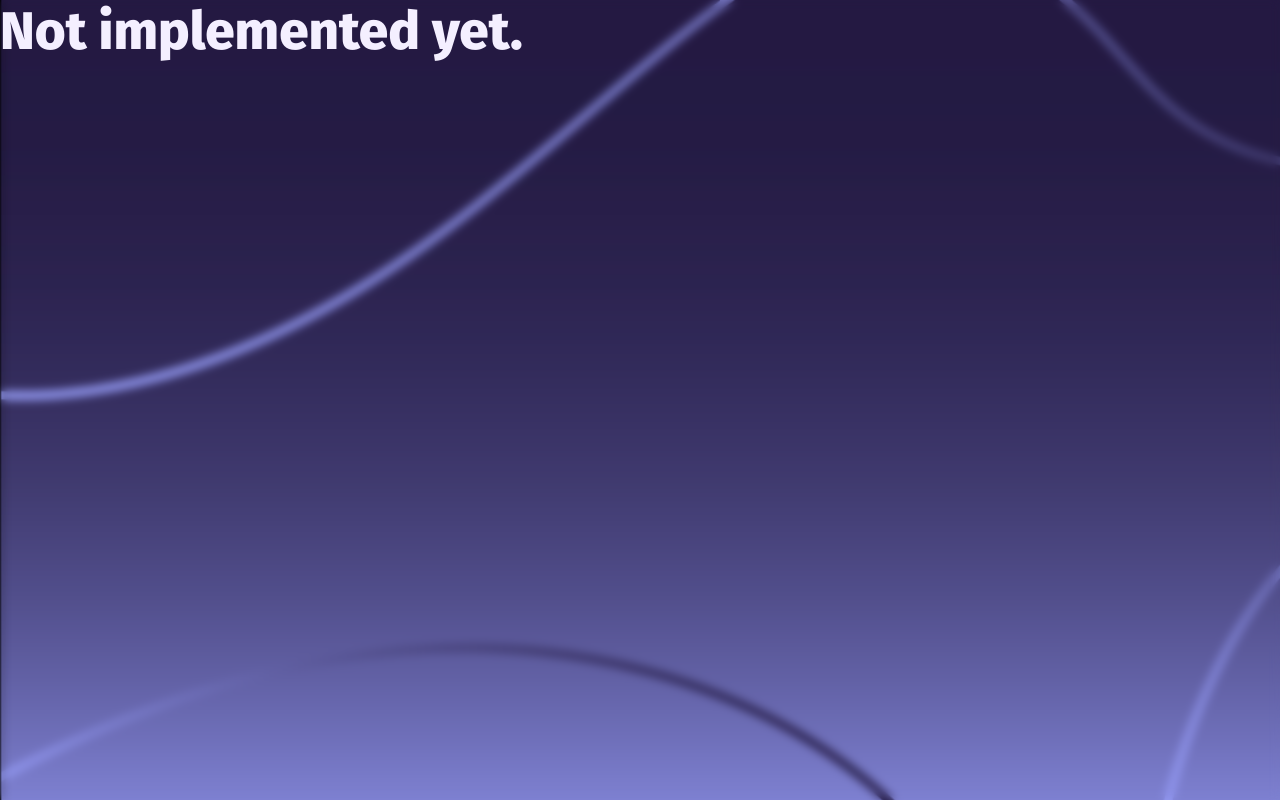
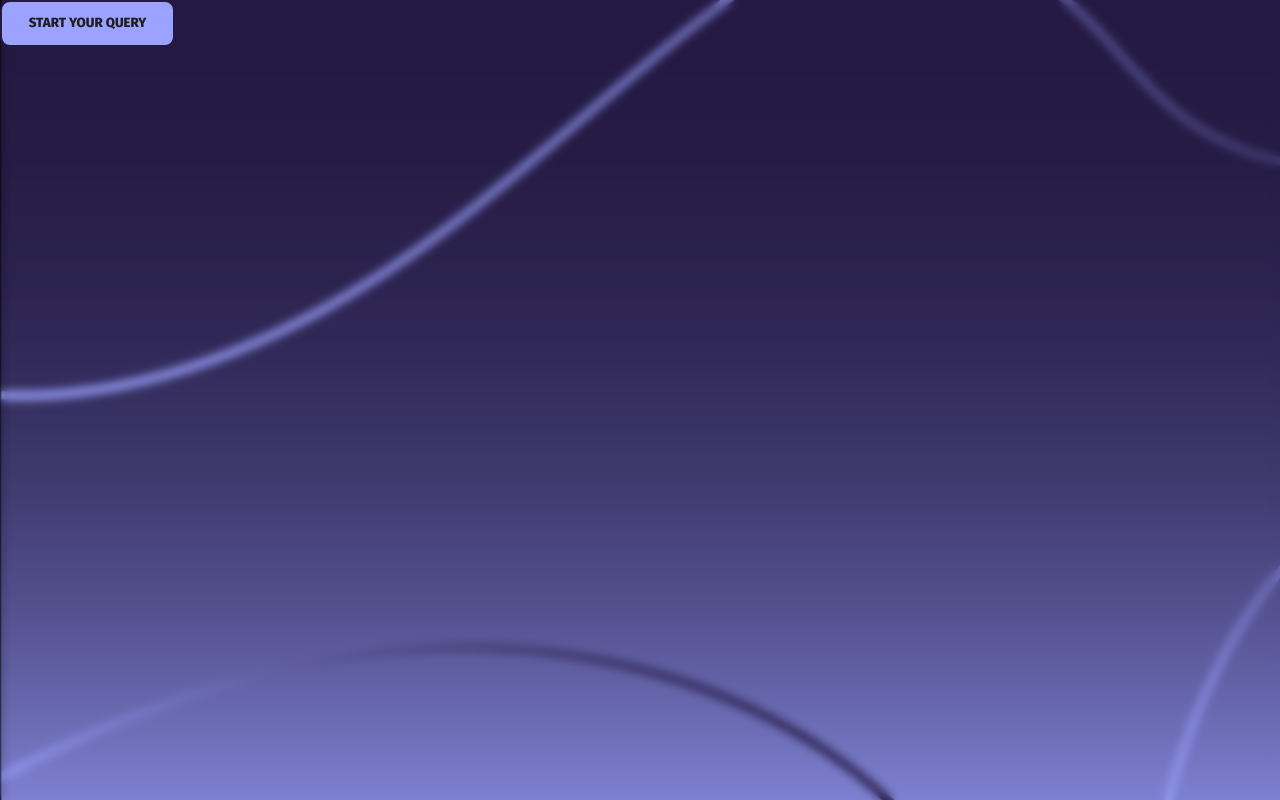
Before and after one commit to johan-jnn/select-murder, a SvelteKit app: page /play in a window 1280 px wide. Both pictures are taken after a click on the button "START THE GAME". Built offline with nearby package versions, Linux system fonts and the light colour scheme.

Commit message:
feat: scan buffer from qrcodes

```diff
--- /dev/null
+++ b/src/components/builder.svelte
@@ -0,0 +1,93 @@
+<script lang="ts">
+  import settings from '$lib/settings';
+  import Scanner from './qrcode/scanner.svelte';
+
+  let builders = $state<QRCard[]>([]);
+  let finish = $state(false);
+  let table = $state<TableCard | DeleteCard | null>(null);
+  let show_qr = $state(false);
+
+  let askFor = $state<null | 'table' | 'builder'>(null);
+  let qrmsg = $state('');
+
+  const builder_limit = parseInt(settings.get('game.max-card-per-query')!);
+
+  function reset() {
+    finish = false;
+    builders = [];
+    table = null;
+    show_qr = false;
+    askFor = null;
+    qrmsg = '';
+  }
+
+  function verifyQR(type: 'table' | 'builder', data: string): boolean {
+    qrmsg = '';
+    try {
+      var json = JSON.parse(data);
+    } catch (error) {
+      qrmsg = 'The QRCode is not valid';
+      return false;
+    }
+    if (!('type' in json && 'group' in json && 'data' in json)) {
+      qrmsg = "The QRCode is not a game's qrcode.";
+      return false;
+    }
+
+    if (type === 'table') {
+      if (!(json.type === 'table' || json.type === 'suspicion')) {
+        qrmsg = 'Please scan a table card';
+        return false;
+      }
+
+      table = json;
+    } else {
+      if (!(json.group === 'modifier' || json.type === 'table-join')) {
+        qrmsg = 'Please scan a modifier card or a join card.';
+        return false;
+      }
+
+      builders.push(json);
+    }
+    return true;
+  }
+</script>
+
+{#if askFor === null}
+  <button type="button" onclick={() => (askFor = 'table')}>Start your query</button>
+{:else if askFor === 'table'}
+  <Scanner
+    oncancel={() => (askFor = null)}
+    onscanned={(data) => verifyQR('table', data) && (askFor = 'builder')}
+    title="Scan your table's card"
+  >
+    {#snippet message()}
+      {#if qrmsg}
+        <p>{qrmsg}</p>
+      {/if}
+    {/snippet}
+  </Scanner>
+{:else if builders.length < builder_limit && !finish}
+  {#if show_qr}
+    <Scanner
+      oncancel={() => (show_qr = false)}
+      onscanned={(data) => verifyQR('builder', data) && (show_qr = false)}
+      title="Scan a modifier card."
+    >
+      {#snippet message()}
+        {#if qrmsg}
+          <p>{qrmsg}</p>
+        {/if}
+      {/snippet}
+    </Scanner>
+  {/if}
+
+  <h1>{builders.length} card of {builder_limit} scanned.</h1>
+  <button type="button" onclick={() => (show_qr = true)}>Scan your next card</button>
+  <button type="button" onclick={() => (finish = true)}>Get the result</button>
+  <button type="button" onclick={reset}>Cancel</button>
+{:else}
+  <h1>The query is ready !</h1>
+  {JSON.stringify(builders)}
+  <button type="button" onclick={reset}>Cancel</button>
+{/if}
--- a/src/components/qrcode/scanner.svelte
+++ b/src/components/qrcode/scanner.svelte
@@ -1,7 +1,7 @@
 <script lang="ts">
   import { Settings } from '$lib/settings';
   import QrScanner from 'qr-scanner';
-  import { onMount } from 'svelte';
+  import { onMount, type Snippet } from 'svelte';
 
   const preferedCamera = new Settings(window.sessionStorage).binded('prefered-camera');
 
@@ -10,12 +10,16 @@
   let camera: QrScanner.FacingMode =
     (preferedCamera.get() as QrScanner.FacingMode | null) ?? 'environment';
 
-  const {
+  let {
     oncancel = () => {},
-    onscanned = () => {}
+    onscanned = () => {},
+    message,
+    title
   }: {
     oncancel?: () => any;
     onscanned?: (content: string) => any;
+    message?: Snippet;
+    title: string;
   } = $props();
 
   function switchCam() {
@@ -27,13 +31,16 @@
   onMount(() => {
     scanner = new QrScanner(video, (result) => {
       onscanned(result);
-      scanner.stop();
     });
     scanner.setCamera(camera);
     scanner.start().catch(() => {
       alert('Your camera seems to be offline.');
       oncancel();
     });
+
+    () => {
+      scanner.stop();
+    };
   });
 </script>
 
@@ -43,7 +50,10 @@
 >
   <div class="overlay">
     <header>
-      <h2>Scan your card's QR-Code</h2>
+      <h2>{title}</h2>
+      {#if message}
+        {@render message()}
+      {/if}
     </header>
 
     <div class="actions">
--- a/src/components/settings.svelte
+++ b/src/components/settings.svelte
@@ -1,8 +1,6 @@
 <script lang="ts">
-  import Settings from '$lib/settings';
+  import settings from '$lib/settings';
   import { slide } from 'svelte/transition';
-
-  const settings = Settings;
 
   const props: {
     onsave?: () => any;
--- a/src/routes/play/+page.svelte
+++ b/src/routes/play/+page.svelte
@@ -1,5 +1,6 @@
 <script lang="ts">
   import { slide } from 'svelte/transition';
+  import Builder from '../../components/builder.svelte';
   import Settings from '../../components/settings.svelte';
 
   let state = $state<'settings' | 'playing'>('settings');
@@ -19,6 +20,6 @@
       axis: 'y'
     }}
   >
-    <h1>Not implemented yet.</h1>
+    <Builder />
   </div>
 {/if}
```
